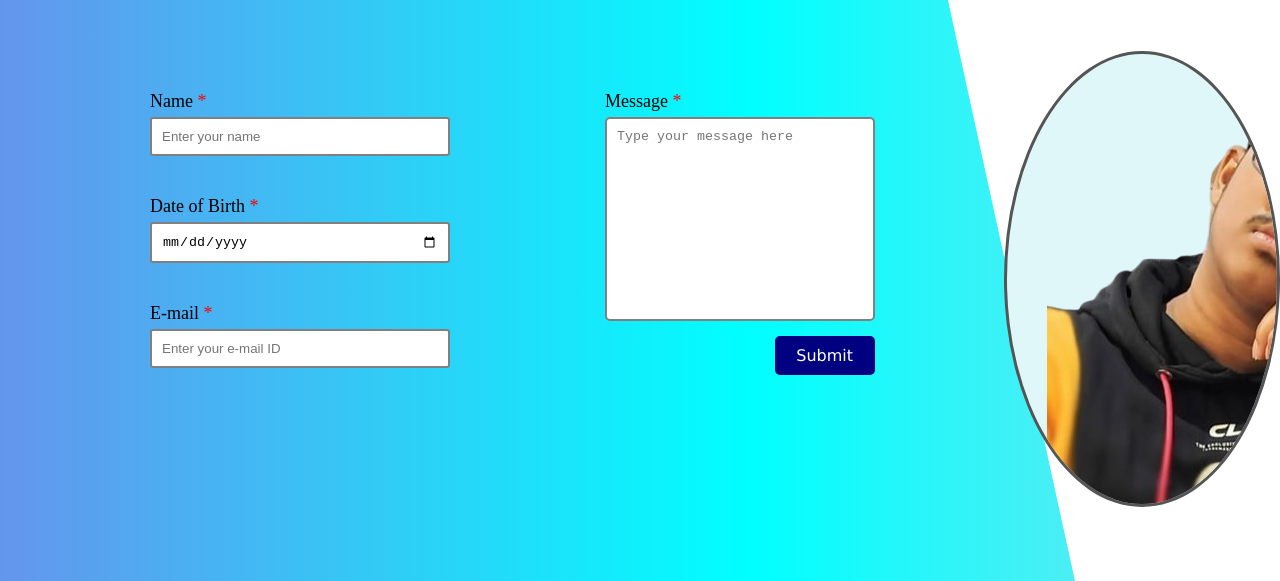
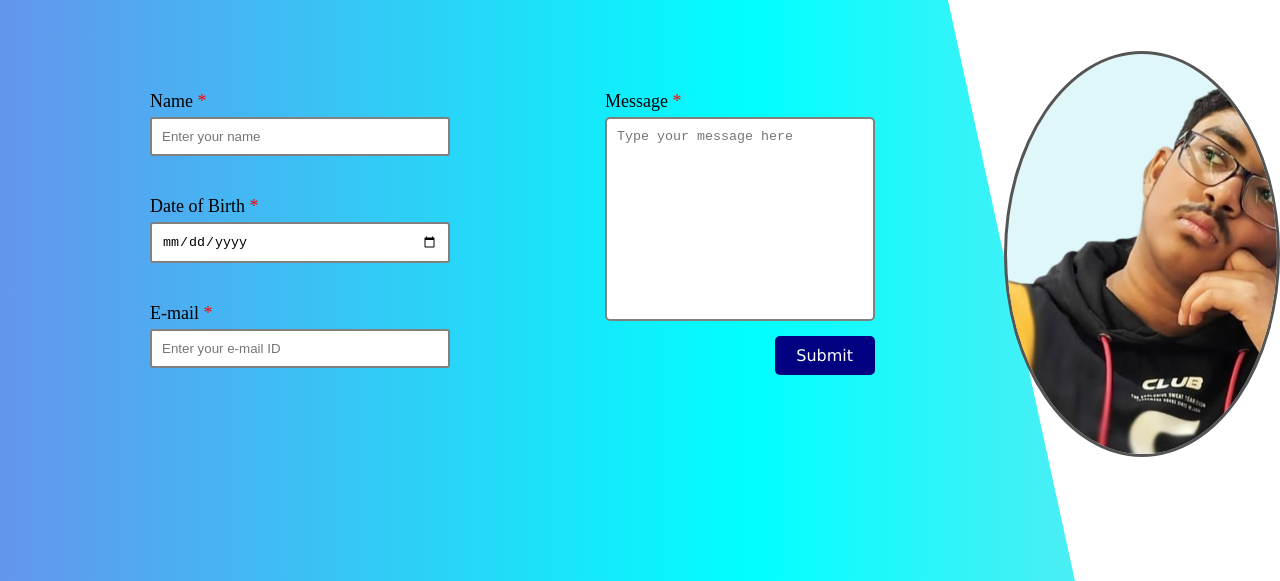
Before and after one commit to SheersakSaha15/My-Projects, a website: page contactme.html in a window 1280 px wide. Shown: the part 219-800 px from the top of the page. Drawn offline with Linux system fonts and the light colour scheme; a web font is replaced by a local one.

Commit message:
adjusting contact me image

```diff
--- a/contactme.css
+++ b/contactme.css
@@ -202,23 +202,25 @@ button:hover {
 
 .contact-me-pic {
     position: absolute;
-    width: auto;
+    width: 50vh;
     height: auto;
     margin-top: -60px;
     margin-right: -150px;
     z-index: 2;
-    top: 40px;
-    left: 40px;
+    top: 60px;
+    left: 0px;
     image-rendering: crisp-edges;
 }
 
 .far-right-side {
     position: relative;
-    width: 450px;
-    height: 450px;
+    width: 50vh;
+    height: 50vh;
     border: 5px solid;
     border-radius: 50%;
     border-width: 3px;
+    x: 200px;
+    y: 100px;
     overflow: hidden;
     z-index: 1;
     background-color: #e0f7fa;
--- a/package.json
+++ b/package.json
@@ -20,6 +20,7 @@
   "dependencies": {
     "body-parser": "^2.2.0",
     "cors": "^2.8.5",
+    "dotenv": "^17.2.2",
     "express": "^5.1.0",
     "nodemailer": "^7.0.6"
   }
```
Also changed, not shown: 1 other file.
